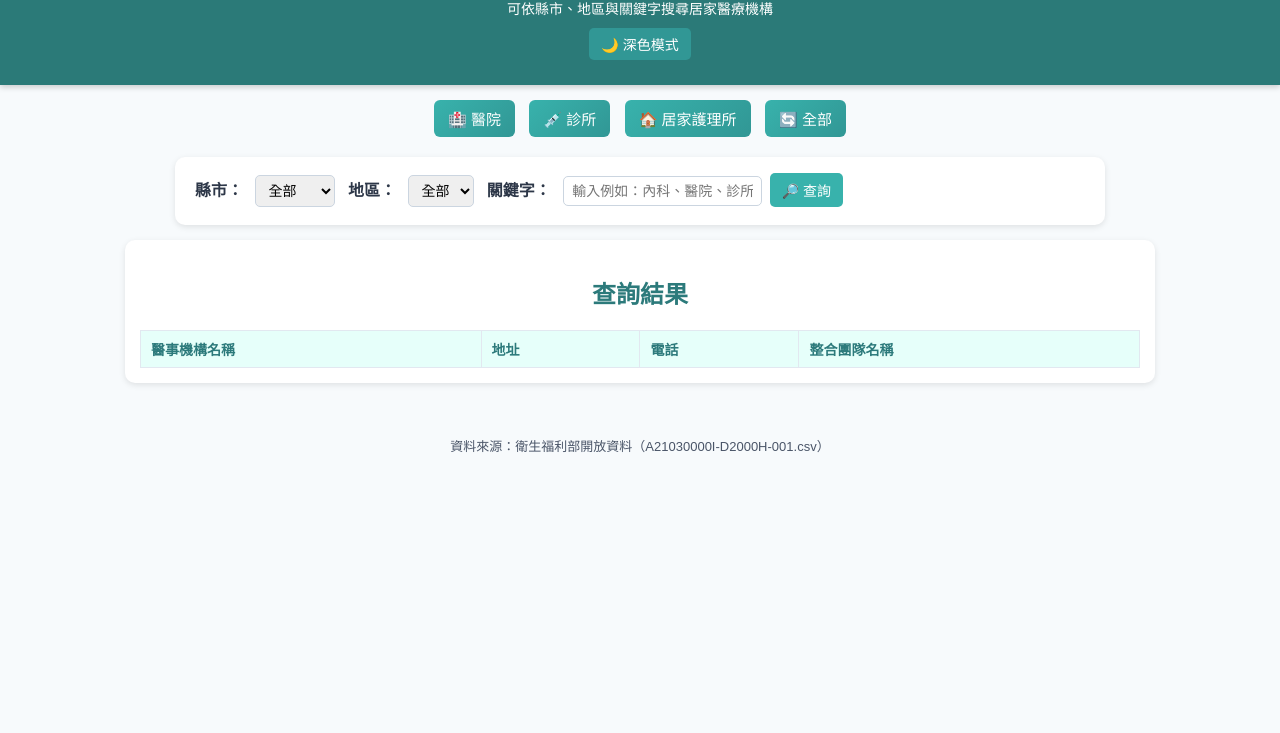
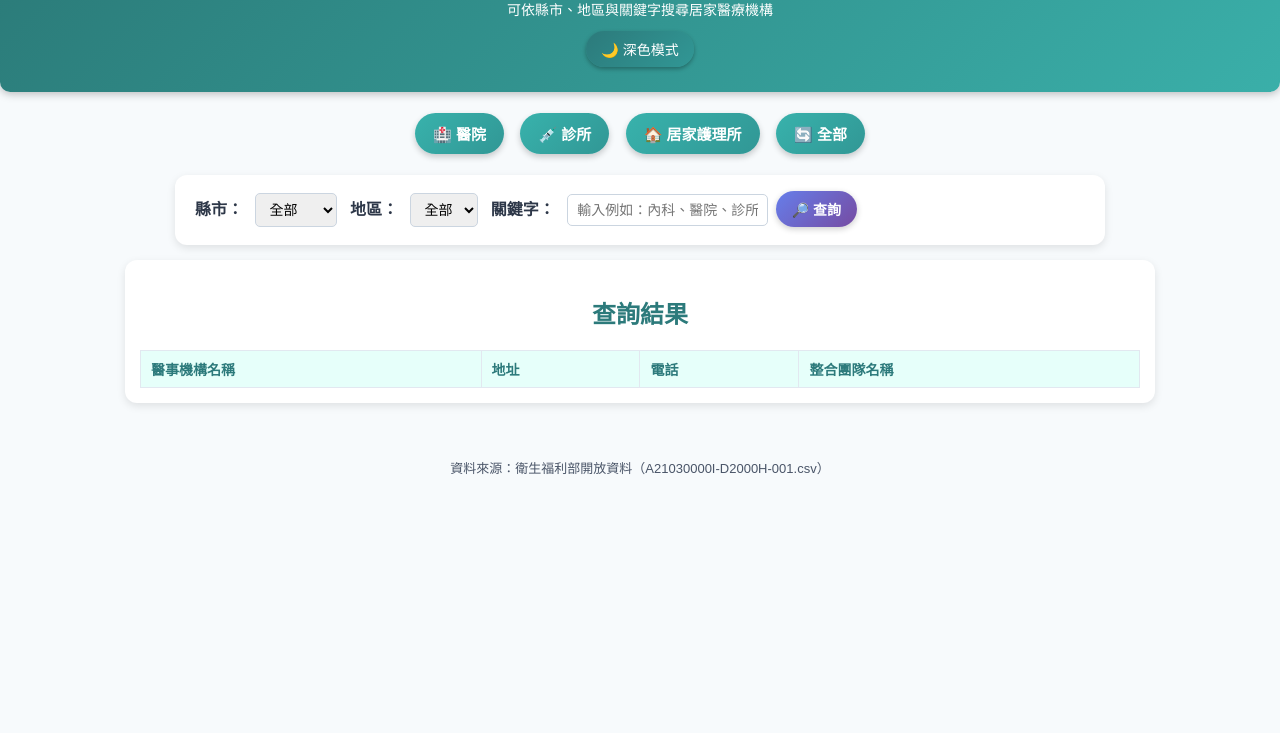
Before and after one commit to kileyou123-maker/health-dashboard, a plain HTML site: page index.html in a window 1280 px wide. Shown: the part 67-800 px from the top of the page. Drawn offline with Linux system fonts and the light colour scheme.

Commit message:
Update style.css

```diff
--- a/style.css
+++ b/style.css
@@ -8,11 +8,13 @@ body {
 }
 
 header {
-  background-color: #2b7a78;
+  background: linear-gradient(135deg, #2b7a78, #3aafa9);
   color: white;
   text-align: center;
   padding: 25px 10px;
-  box-shadow: 0 2px 6px rgba(0,0,0,0.2);
+  box-shadow: 0 2px 8px rgba(0,0,0,0.25);
+  border-bottom-left-radius: 10px;
+  border-bottom-right-radius: 10px;
 }
 
 header h1 {
@@ -21,81 +23,108 @@ header h1 {
 }
 
 header p {
-  margin: 5px 0 10px;
+  margin: 6px 0 12px;
   font-size: 14px;
 }
 
+/* ---------- 主題切換按鈕 ---------- */
 .theme-btn {
-  background-color: #319795;
+  background: linear-gradient(135deg, #2c7a7b, #319795);
   color: white;
   border: none;
-  padding: 6px 12px;
-  border-radius: 5px;
+  padding: 8px 15px;
+  border-radius: 30px;
   cursor: pointer;
   font-size: 14px;
-  transition: 0.3s;
+  transition: all 0.3s ease;
+  box-shadow: 0 2px 4px rgba(0,0,0,0.3);
+}
+.theme-btn:hover {
+  transform: scale(1.05);
+  background: linear-gradient(135deg, #319795, #38b2ac);
 }
 
-.theme-btn:hover {
-  background-color: #2c7a7b;
+/* ---------- 快速篩選按鈕 ---------- */
+#quickFilter {
+  text-align: center;
+  margin: 15px 0;
+}
+.filter-btn {
+  background: linear-gradient(135deg, #38b2ac, #319795);
+  color: white;
+  border: none;
+  padding: 10px 18px;
+  margin: 6px;
+  border-radius: 30px;
+  cursor: pointer;
+  font-size: 15px;
+  font-weight: bold;
+  box-shadow: 0 3px 6px rgba(0,0,0,0.2);
+  transition: all 0.25s ease;
+}
+.filter-btn:hover {
+  background: linear-gradient(135deg, #2c7a7b, #285e61);
+  transform: translateY(-3px);
+}
+body.dark .filter-btn {
+  background: linear-gradient(135deg, #4fd1c5, #2c7a7b);
+}
+
+/* ---------- 查詢主按鈕 ---------- */
+.main-btn {
+  background: linear-gradient(135deg, #667eea, #764ba2);
+  color: white;
+  border: none;
+  padding: 8px 16px;
+  border-radius: 25px;
+  font-size: 14px;
+  font-weight: bold;
+  cursor: pointer;
+  transition: all 0.25s ease;
+  box-shadow: 0 2px 6px rgba(0,0,0,0.2);
+}
+.main-btn:hover {
+  background: linear-gradient(135deg, #5a67d8, #6b46c1);
+  transform: scale(1.05);
 }
 
 /* ---------- 查詢區 ---------- */
 #controls {
   background-color: white;
-  border-radius: 10px;
-  box-shadow: 0 2px 6px rgba(0,0,0,0.1);
+  border-radius: 12px;
+  box-shadow: 0 3px 8px rgba(0,0,0,0.1);
   padding: 15px;
   margin: 15px auto;
   width: 90%;
   max-width: 900px;
 }
-
 #controls label {
   margin: 0 5px;
   font-weight: bold;
 }
-
 #controls select,
 #controls input {
-  padding: 6px 8px;
+  padding: 7px 9px;
   margin: 3px;
   border: 1px solid #cbd5e0;
   border-radius: 5px;
   font-size: 14px;
 }
 
-#controls button {
-  background-color: #38b2ac;
-  color: white;
-  border: none;
-  padding: 7px 12px;
-  border-radius: 5px;
-  cursor: pointer;
-  font-size: 14px;
-  transition: 0.3s;
-}
-
-#controls button:hover {
-  background-color: #319795;
-}
-
 /* ---------- 結果區 ---------- */
 #results {
   background-color: white;
-  border-radius: 10px;
-  box-shadow: 0 2px 6px rgba(0,0,0,0.1);
+  border-radius: 12px;
+  box-shadow: 0 3px 8px rgba(0,0,0,0.1);
   padding: 15px;
   margin: 15px auto 30px;
   width: 90%;
   max-width: 1000px;
 }
-
 #results h2 {
   text-align: center;
   color: #2c7a7b;
 }
-
 #status {
   text-align: center;
   font-size: 14px;
@@ -110,39 +139,27 @@ table {
   border-collapse: collapse;
   font-size: 14px;
 }
-
 th, td {
   border: 1px solid #e2e8f0;
   padding: 8px 10px;
   text-align: left;
 }
-
 th {
   background-color: #e6fffa;
   color: #2c7a7b;
 }
-
-tr:nth-child(even) {
-  background-color: #f7fafc;
-}
-
-tr:hover {
-  background-color: #edf2f7;
-}
-
+tr:nth-child(even) { background-color: #f7fafc; }
+tr:hover { background-color: #edf2f7; }
 .map-link {
   color: #2b6cb0;
   text-decoration: none;
 }
-
-.map-link:hover {
-  text-decoration: underline;
-}
+.map-link:hover { text-decoration: underline; }
 
 /* ---------- 頁尾 ---------- */
 footer {
   text-align: center;
-  padding: 10px;
+  padding: 12px;
   font-size: 13px;
   color: #4a5568;
 }
@@ -152,62 +169,21 @@ body.dark {
   background-color: #1a202c;
   color: #e2e8f0;
 }
-
 body.dark header {
-  background-color: #2c5282;
+  background: linear-gradient(135deg, #2c5282, #2b6cb0);
 }
-
 body.dark #controls,
 body.dark #results {
   background-color: #2d3748;
   box-shadow: 0 2px 6px rgba(255,255,255,0.1);
 }
-
 body.dark th {
   background-color: #2c5282;
   color: #bee3f8;
 }
-
 body.dark td {
   border-color: #4a5568;
 }
-
-body.dark tr:nth-child(even) {
-  background-color: #2a2f3a;
-}
-
-body.dark tr:hover {
-  background-color: #3a4453;
-}
-
-body.dark .map-link {
-  color: #63b3ed;
-}
-
-/* ---------- 快速篩選按鈕 ---------- */
-#quickFilter {
-  text-align: center;
-  margin: 10px 0 15px;
-}
-
-.filter-btn {
-  background: linear-gradient(135deg, #38b2ac, #319795);
-  color: white;
-  border: none;
-  padding: 8px 14px;
-  margin: 5px;
-  border-radius: 6px;
-  cursor: pointer;
-  font-size: 15px;
-  transition: all 0.3s ease;
-}
-
-.filter-btn:hover {
-  background: linear-gradient(135deg, #2c7a7b, #285e61);
-  transform: scale(1.05);
-}
-
-/* 深色模式下快速篩選按鈕 */
-body.dark .filter-btn {
-  background: linear-gradient(135deg, #4fd1c5, #2c7a7b);
-}
+body.dark tr:nth-child(even) { background-color: #2a2f3a; }
+body.dark tr:hover { background-color: #3a4453; }
+body.dark .map-link { color: #63b3ed; }
```
